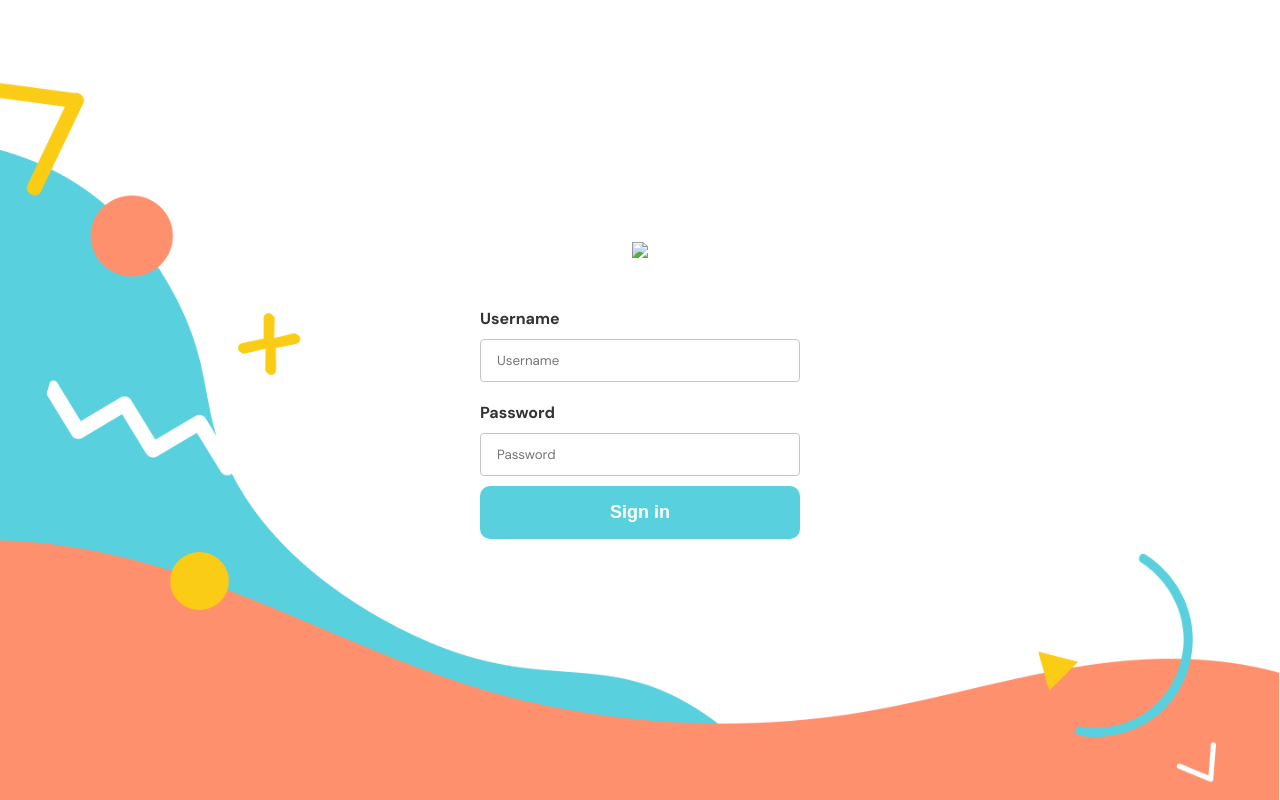
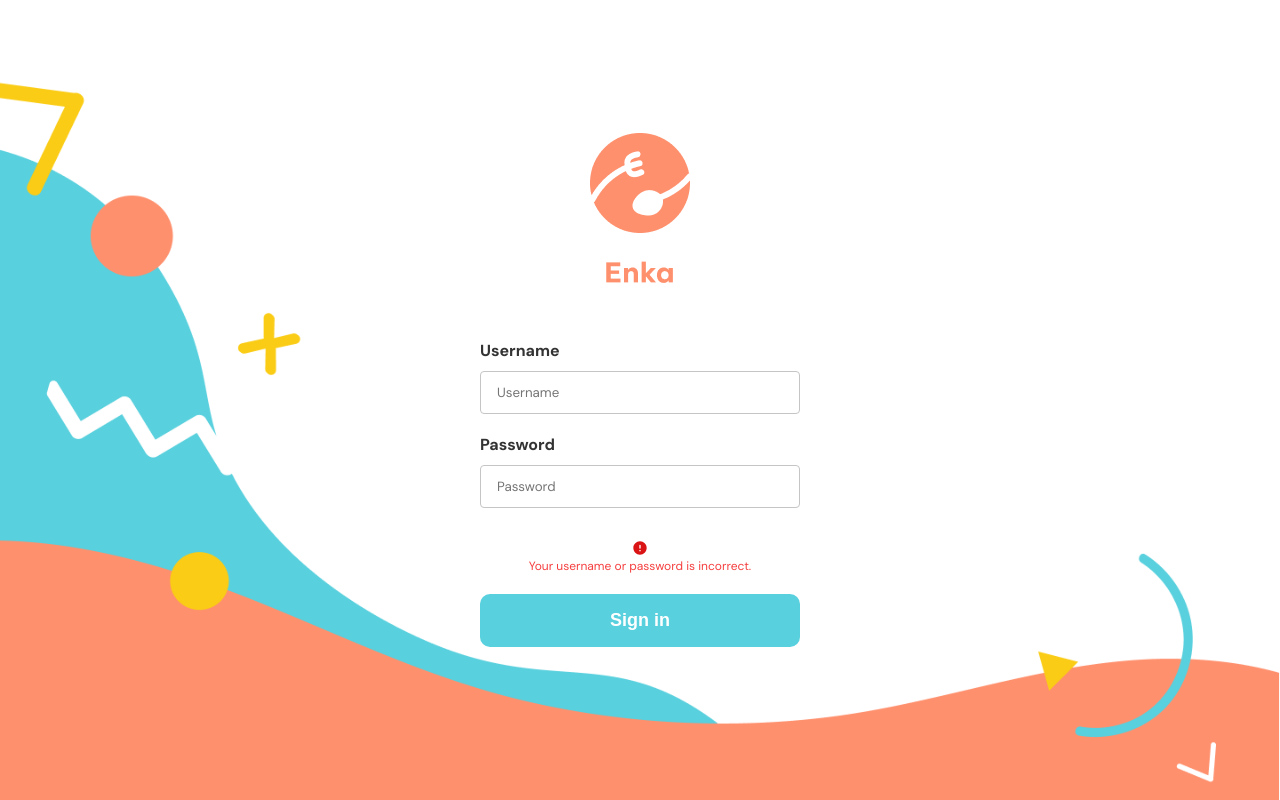
Before and after one commit to kirstenmarini/enka, a plain HTML site: page landing/html/landing-signin-error.html in a window 1280 px wide. Drawn offline with Linux system fonts and the light colour scheme; files that its build step writes are made by us from their sources; files whose address does not match are found by name.

Commit message:
sign in error done

```diff
--- a/landing/css/landing.css
+++ b/landing/css/landing.css
@@ -1,5 +1,5 @@
 body {
-    background-image: url("/Users/m1/enka/landing/assets/background.png");
+    background-image: url("../../landing/assets/background.png");
         background-size: cover;
     background-repeat: no-repeat;
     background-position-y: 80px;
--- a/landing/html/landing-signin-error.html
+++ b/landing/html/landing-signin-error.html
@@ -1,16 +1,16 @@
 <!DOCTYPE html>
 <html lang="en">
 <head>
-    <link rel="stylesheet" href="styles.css">
-    <link rel="stylesheet" href="css/landing.css">
+    <link rel="stylesheet" href="../../styles.css">
+    <link rel="stylesheet" href="../../landing/css/landing.css">
     <meta charset="utf-8">
-    <title> Enka </title>
+    <title> Enka | Sign in </title>
 </head>
 
 <body>
     <div class="landing-hero">
         <div>
-            <img src="assets/landing/enka-vertical-logo.png">
+            <img src="../../landing/assets/enka-vertical-logo.png">
         </div>
         <div>
             <form class="form-wrapper">
@@ -23,11 +23,12 @@
                 <input type="password" id="password" name="password" placeholder="Password">
             </form>
 
-            <p class="error">
+            <div class="error-container">
+                <img src="../../landing/assets/error.svg">
+                <p class="error"> Your username or password is incorrect. </p>
+            </div>
 
-            </p>
-
-            <a href="customers/customers.html">
+            <a href="../../customers/html/customers.html">
                 <button class="landing primary button"> Sign in </button>
 
             </a>
--- a/styles.css
+++ b/styles.css
@@ -20,7 +20,7 @@ p, .body { font-size: 18px; }
 .regular { font-weight: 400; }
 .medium { font-weight: 500; }
 .bold { font-weight: 700; }
-.error {color: #F53F3F}
+.error { font-size: 12px; color: #F53F3F}
 
 /* BUTTON */
 button {
```
Also changed, not shown: landing/html/landing-signin.html (+4 -8 lines), landing/assets/error.svg (added), 3 other files.
